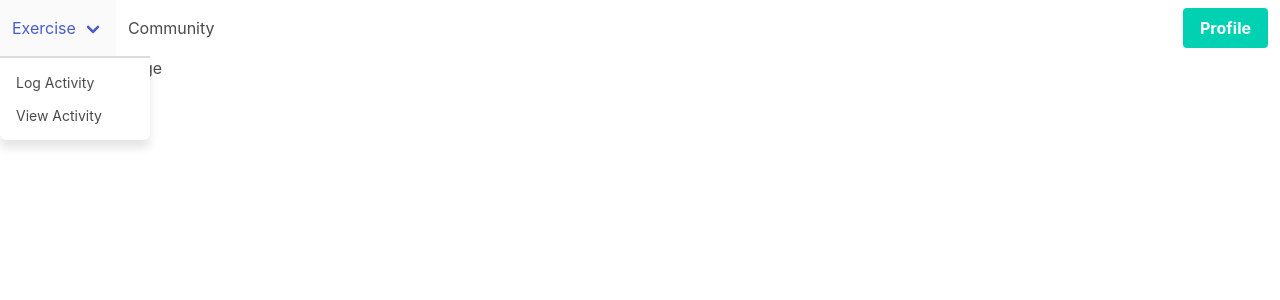
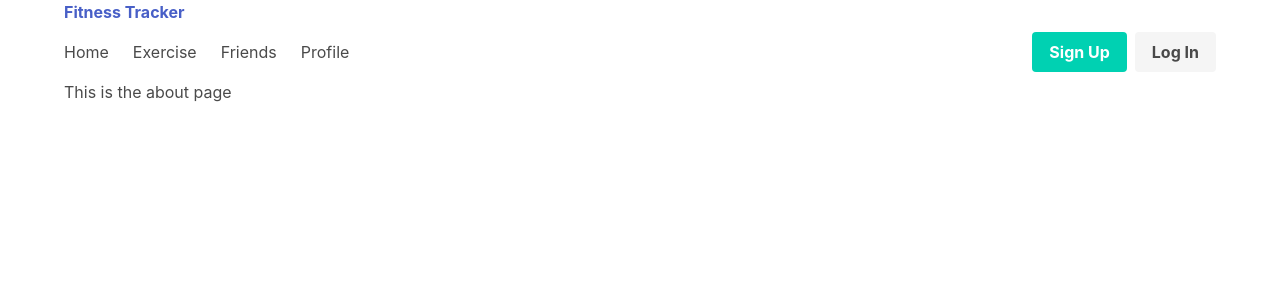
Before and after one commit to mallorygerosa/CPS493-Exercise-App, a Vue app in the folder client/: page /about in a window 1280 px wide. Shown: the top 300 px of the page. Built offline with nearby package versions, Linux system fonts and the light colour scheme.

Commit message:
Added header and navbar components

```diff
--- a/client/src/App.vue
+++ b/client/src/App.vue
@@ -1,53 +1,22 @@
 <template>
-<div id="nav">
-      <nav class="navbar" role="navigation" aria-label="main navigation">
-        <div class="navbar-brand">
-
-            <a role="button" class="navbar-burger" aria-label="menu" aria-expanded="false" :class="{ 'is-active': navBarIsActive }" @click="navBarIsActive = !navBarIsActive" >
-            <span aria-hidden="true"></span>
-            <span aria-hidden="true"></span>
-            <span aria-hidden="true"></span>
-          </a>
-        </div>
-
-            <div class="navbar-menu" :class="{ 'is-active': navBarIsActive }">
-          <div class="navbar-start">
-
-            <div class="navbar-item has-dropdown is-hoverable">
-              <a class="navbar-link">
-                Exercise
-              </a>
-
-              <div class="navbar-dropdown">
-                <a class="navbar-item">
-                  Log Activity
-                </a>
-                <a class="navbar-item">
-                  View Activity
-                </a>
-              </div>
-            </div>
-
-            <a class="navbar-item">
-                Community
-              </a>
-
-          </div>
-
-          <div class="navbar-end">
-            <div class="navbar-item">
-              <div class="buttons">
-                <a class="button is-primary">
-                  <strong>Profile</strong>
-                </a>
-              </div>
-            </div>
-          </div>
-</div>
-      </nav>
-      </div>
-  <router-view/>
+  <div class="container">
+    <Header> </Header>
+    <Navbar> </Navbar>
+    <router-view/>
+  </div>
 </template>
 
 <style lang="scss">
 </style>
+
+<script>
+import Header from './components/Header.vue';
+import Navbar from './components/Navbar.vue';
+
+export default {
+  components: {
+    Header,
+    Navbar
+  }
+}
+</script>
--- /dev/null
+++ b/client/src/components/Header.vue
@@ -0,0 +1,10 @@
+<template>
+    <h1>
+        <a>
+            <b>
+                <!-- <img alt="Logo" src="../assets/logo.png" style="30px"> -->
+                Fitness Tracker
+            </b>
+        </a>
+    </h1>
+</template>
--- a/client/src/components/HelloWorld.vue
+++ /dev/null
@@ -1,59 +0,0 @@
-<template>
-  <div class="hello">
-    <h1>{{ msg }}</h1>
-    <p>
-      For a guide and recipes on how to configure / customize this project,<br>
-      check out the
-      <a href="https://cli.vuejs.org" target="_blank" rel="noopener">vue-cli documentation</a>.
-    </p>
-    <h3>Installed CLI Plugins</h3>
-    <ul>
-      <li><a href="https://github.com/vuejs/vue-cli/tree/dev/packages/%40vue/cli-plugin-babel" target="_blank" rel="noopener">babel</a></li>
-      <li><a href="https://github.com/vuejs/vue-cli/tree/dev/packages/%40vue/cli-plugin-router" target="_blank" rel="noopener">router</a></li>
-      <li><a href="https://github.com/vuejs/vue-cli/tree/dev/packages/%40vue/cli-plugin-eslint" target="_blank" rel="noopener">eslint</a></li>
-    </ul>
-    <h3>Essential Links</h3>
-    <ul>
-      <li><a href="https://vuejs.org" target="_blank" rel="noopener">Core Docs</a></li>
-      <li><a href="https://forum.vuejs.org" target="_blank" rel="noopener">Forum</a></li>
-      <li><a href="https://chat.vuejs.org" target="_blank" rel="noopener">Community Chat</a></li>
-      <li><a href="https://twitter.com/vuejs" target="_blank" rel="noopener">Twitter</a></li>
-      <li><a href="https://news.vuejs.org" target="_blank" rel="noopener">News</a></li>
-    </ul>
-    <h3>Ecosystem</h3>
-    <ul>
-      <li><a href="https://router.vuejs.org" target="_blank" rel="noopener">vue-router</a></li>
-      <li><a href="https://vuex.vuejs.org" target="_blank" rel="noopener">vuex</a></li>
-      <li><a href="https://github.com/vuejs/vue-devtools#vue-devtools" target="_blank" rel="noopener">vue-devtools</a></li>
-      <li><a href="https://vue-loader.vuejs.org" target="_blank" rel="noopener">vue-loader</a></li>
-      <li><a href="https://github.com/vuejs/awesome-vue" target="_blank" rel="noopener">awesome-vue</a></li>
-    </ul>
-  </div>
-</template>
-
-<script>
-export default {
-  name: 'HelloWorld',
-  props: {
-    msg: String
-  }
-}
-</script>
-
-<!-- Add "scoped" attribute to limit CSS to this component only -->
-<style scoped lang="scss">
-h3 {
-  margin: 40px 0 0;
-}
-ul {
-  list-style-type: none;
-  padding: 0;
-}
-li {
-  display: inline-block;
-  margin: 0 10px;
-}
-a {
-  color: #42b983;
-}
-</style>
--- /dev/null
+++ b/client/src/components/Navbar.vue
@@ -0,0 +1,44 @@
+<template>
+      <nav class="navbar" role="navigation" aria-label="main navigation">
+        <div class="navbar-brand">
+
+            <a role="button" class="navbar-burger" aria-label="menu" aria-expanded="false" :class="{ 'is-active': navBarIsActive }" @click="navBarIsActive = !navBarIsActive" >
+            <span aria-hidden="true"></span>
+            <span aria-hidden="true"></span>
+            <span aria-hidden="true"></span>
+            <span aria-hidden="true"></span>
+          </a>
+        </div>
+
+          <div class="navbar-menu" :class="{ 'is-active': navBarIsActive }">
+            <div class="navbar-start">
+              <a class="navbar-item">
+                Home
+             </a>
+             <a class="navbar-item">
+                Exercise
+             </a>
+             <a class="navbar-item">
+                Friends
+             </a>
+             <a class="navbar-item">
+                Profile
+             </a>
+           </div>
+
+          <div class="navbar-end">
+            <div class="navbar-item">
+              <div class="buttons">
+                <a class="button is-primary">
+                  <strong>Sign Up</strong>
+                </a>
+                <a class="button is-light">
+                  <strong>Log In</strong>
+                </a>
+              </div>
+            </div>
+          </div>
+
+        </div>
+      </nav>
+</template>
--- a/client/src/views/About.vue
+++ b/client/src/views/About.vue
@@ -1,5 +1,5 @@
 <template>
   <div class="about">
-    <h1>This is an about page</h1>
+    <h1>This is the about page</h1>
   </div>
 </template>
```
Also changed, not shown: client/src/views/Exercise.vue (added, +15 -0 lines), client/src/views/Profile.vue (added, +15 -0 lines), client/src/assets/logo.png (added), 4 other files (tests, documents, lock files or other folders).
